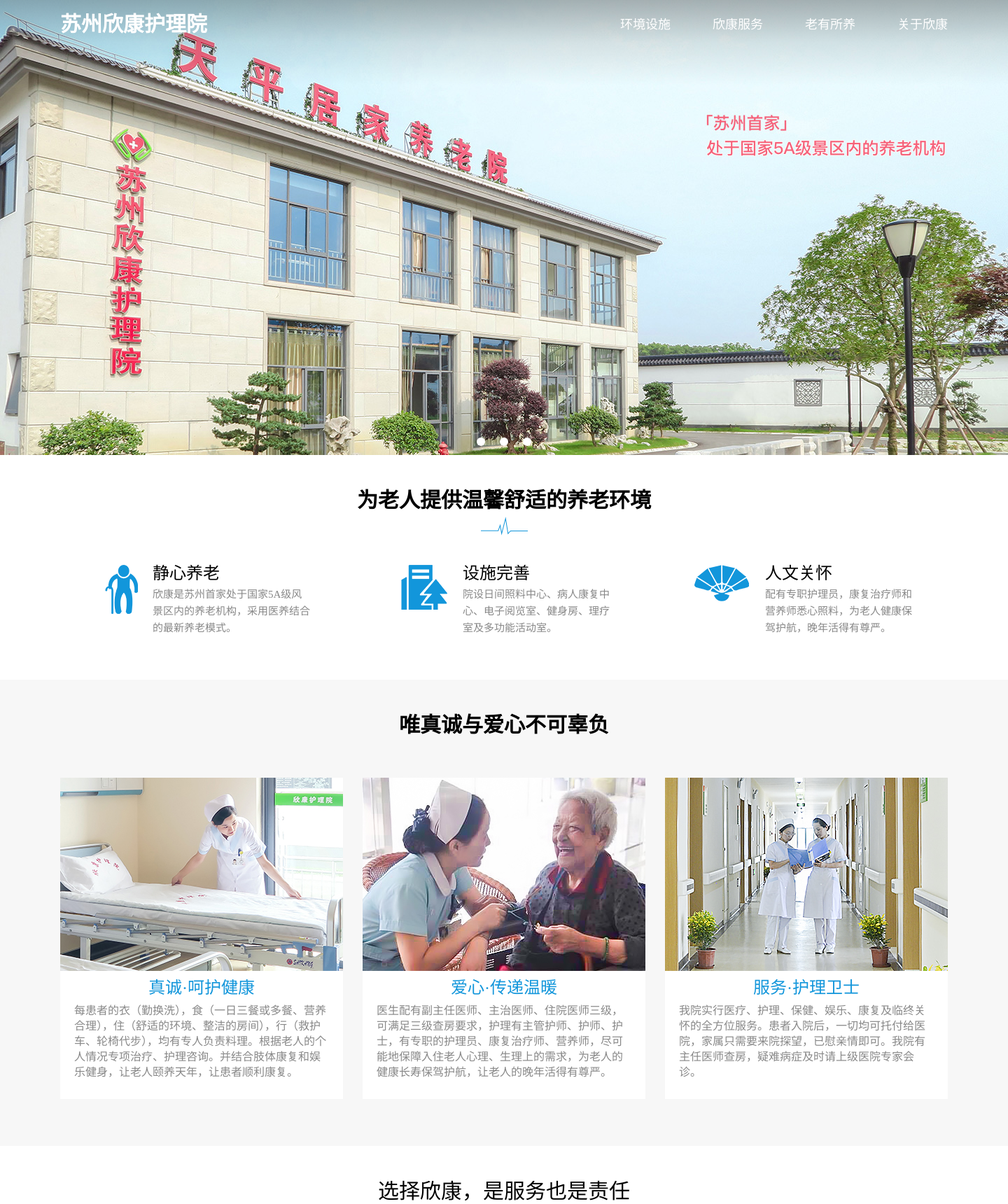
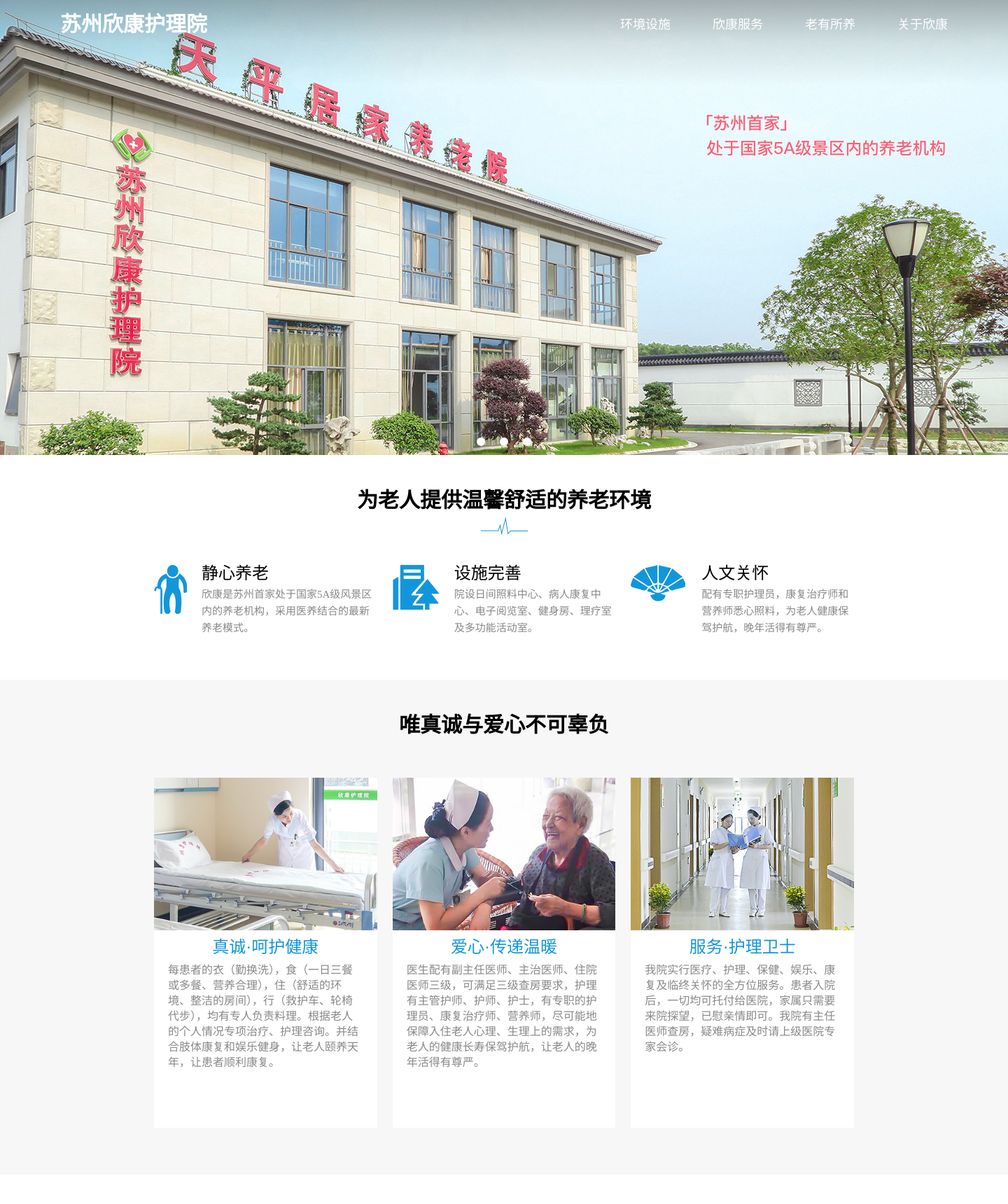
Before and after one commit to Zoombin/XinKang-Web, a PHP site: page / in a window 1440 px wide. Shown: the top 1720 px of the page at 70% size. Run offline with PHP 8.4, Linux system fonts and the light colour scheme.

Commit message:
compress jpg image,change layout particularly the width

```diff
--- a/css/main.css
+++ b/css/main.css
@@ -1,8 +1,7 @@
-/*重置样式*/
+/*标签重置样式*/
 a {
   display: inline-block;
   text-decoration: none;
-  /*color: #fff;*/
 }
 
 a:hover {
@@ -11,7 +10,7 @@ a:hover {
 
 body {
   line-height: 1;
-  background-color: #888888;
+  background-color: #fff;
   padding: 0;
   margin: 0;
 }
@@ -26,6 +25,10 @@ img {
   vertical-align: middle;
 }
 
+/*标签重置end*/
+
+
+/*常用样式*/
 .ftsize_zero {
   font-size: 0;
 }
@@ -62,7 +65,6 @@ img {
   font-weight: bold;
 }
 
-
 .bg_fff {
   background-color: #fff;
 }
@@ -75,43 +77,41 @@ img {
   padding-top: 50px;
 }
 
-.wrap {
-  width: 1440px;
+/*常用样式end*/
+
+
+.container {
+  /*padding: 0 86px;*/
+  width: 1000px;
   margin: 0 auto;
 }
 
-.container {
-  /*padding: 0 86px;*/
-  padding-left: 86px;
-  padding-right: 86px;
-}
-
 /*轮播图与头部导航*/
-.header {
+.header-wrap {
   position: absolute;
   left: 0;
   top: 0;
   width: 100%;
   color: #fff;
   height: 122px;
-  /*background: url(../img/blur.png) left top no-repeat;*/
-  /*background-size: contain;*/
   background-image: -webkit-linear-gradient(rgba(0,0,0,0.3),rgba(0,0,0,0.1) 50%, rgba(0,0,0,0) 100%);
   background-image: linear-gradient(rgba(0,0,0,0.3),rgba(0,0,0,0.1) 50%, rgba(0,0,0,0) 100%);
 }
 
-.header .container {
+.header{
   padding-top: 20px;
+  width: 100%;
 }
 
 .header .name {
   display: inline-block;
+  margin-left: 86px;
   font-size: 30px;
-  /*font-weight: bold;*/
 }
 
 .nav {
   float: right;
+  margin-right: 86px;
   font-size: 0;
 }
 
@@ -132,15 +132,21 @@ img {
 
 .carousel {
   position: relative;
+  width: 100%;
+  min-width: 1000px;
   overflow: hidden;
 }
 
 .carousel-imgs-wrap {
+  /*根据图片数量而定*/
   width: 300%;
 }
 
 .carousel-img {
   float: left;
+  /*根据图片数量而定*/
+  width: 33.333333333333333333333%;
+  max-width: 100%;
 }
 
 .carousel-circles-wrap {
@@ -172,15 +178,11 @@ img {
 
 /*养老环境*/
 .environment {
-  /*padding-top: 50px;*/
   padding-bottom: 62px;
-  /*background-color: #fff;*/
 }
 
 .title {
   font-size: 30px;
-  /*color: #000;*/
-  /*font-weight: bold;*/
 }
 
 .title-img {
@@ -198,15 +200,15 @@ img {
 .item-wrap {
   display: inline-block;
   vertical-align: top;
-  width: 404px;
+  width: 318.6666666666666666px;
 }
 
 .item-wrap + .item-wrap {
-  margin-left: 28px;
+  margin-left: 22px;
 }
 
 .item {
-  padding-right: 47px;
+  /*padding-right: 47px;*/
 }
 
 .item .title {
@@ -221,20 +223,20 @@ img {
 }
 
 .jingxin {
-  padding-left: 132px;
-  background: url(../img/jingxin.png) 64px top no-repeat;
+  padding-left: 68px;
+  background: url(../img/jingxin.png) left top no-repeat;
   background-size: 47px 70px;
 }
 
 .sheshi {
-  padding-left: 143px;
-  background: url(../img/sheshi.png) 55px top no-repeat;
+  padding-left: 88px;
+  background: url(../img/sheshi.png) left top no-repeat;
   background-size: 66px 64px;
 }
 
 .renwen {
-  padding-left: 143px;
-  background: url(../img/renwen.png) 42px top no-repeat;
+  padding-left: 101px;
+  background: url(../img/renwen.png) left top no-repeat;
   background-size: 78px 52px;
 }
 
@@ -242,15 +244,8 @@ img {
 /*唯真诚与爱心不可辜负*/
 
 /*重置*/
-.feature {
-  /*padding-top: 50px;*/
-  padding-bottom: 67px;
-  /*background-color: #f7f7f7;*/
-}
-
 .feature .item-wrap {
-  height: 459px;
-  /*background-color: #fff;*/
+  height: 500px;
 }
 
 .feature .list {
@@ -262,10 +257,6 @@ img {
   padding: 12px 20px 0 20px;
 }
 
-.feature .item .title {
-  /*color: #1296db;*/
-}
-
 .feature .item .desc {
   margin-top: 10px;
   font-size: 16px;
@@ -273,10 +264,12 @@ img {
 }
 /*重置 end*/
 
+.feature {
+  padding-bottom: 67px;
+}
 
 .feature-img {
   width: 100%;
-  height: 276px;
 }
 
 
@@ -291,15 +284,12 @@ img {
 /*重置end*/
 
 .service {
-  /*padding-top: 50px;*/
-  /*height: 574px;*/
-  /*background-color: #fff;*/
+  padding-bottom: 107px;
 }
 
 .service-img-wrap {
   position: relative;
   margin-top: 54px;
-  padding-bottom: 107px;
 }
 
 .service-img {
@@ -318,30 +308,27 @@ img {
   margin-top: 9px;
   line-height: 19px;
   font-size: 16px;
-  /*color: #888888;*/
 }
 
 .zongzhi {
   top: 20px;
-  left: 230px;
+  left: 100px;
 }
 
 .fanwei {
   top: 115px;
-  right: 130px;
+  right: 0px;
 }
 
 .duixiang {
   top: 335px;
-  left: 434px;
+  left: 304px;
 }
 
 /*环境设施*/
 
 .facility {
-  /*padding-top: 50px;*/
   padding-bottom: 65px;
-  /*background-color: #f7f7f7;*/
 }
 
 .facility .title {
@@ -359,17 +346,15 @@ img {
 .col-item {
   position: relative;
   display: inline-block;
-
+  width: 238px;
 }
 
 .col-item + .col-item {
-  margin-left: 26.66666666666666666px;
+  margin-left: 16px;
 }
 
 .col-img {
-  /*vertical-align: middle;*/
-  width: 297px;
-  height: 198px;
+  width: 100%;
 }
 
 .col-text {
@@ -386,8 +371,6 @@ img {
 
 /*关于欣康*/
 .about {
-  /*padding-top: 50px;*/
-  /*background-color: #fff;*/
   border-bottom: 4px solid #1296db;
 }
 
@@ -396,20 +379,17 @@ img {
 }
 
 .about .desc {
-  /*text-indent: 36px;*/
   font-size: 18px;
   line-height: 30px;
-  /*color: #888888;*/
 }
 
 .about .desc + .desc {
   margin-top: 10px;
 }
 
-
 .contact-wrap {
   position: relative;
-  padding-left: 125px;
+  padding-left: 70px;
   padding-bottom: 48px;
 }
 
@@ -421,7 +401,7 @@ img {
 
 .position {
   position: absolute;
-  left: 722px;
+  left: 652px;
   top: 20px;
   padding-left: 55px;
   background: url(../img/position.png) left top no-repeat;
@@ -430,7 +410,7 @@ img {
 
 .tel {
   position: absolute;
-  left: 722px;
+  left: 652px;
   top: 195px;
   padding-left: 74px;
   background: url(../img/tel.png) left 8px no-repeat;
@@ -463,8 +443,6 @@ img {
 }
 
 .msg-wrap .msg-item:first-child {
-  /*color: red;*/
-  /*padding-left: 26px;*/
   padding: 1.5px 0 1.5px 26px;
   background: url(../img/visit.png) left top no-repeat;
   background-size: 21px 21px;
--- a/index.html
+++ b/index.html
@@ -7,16 +7,16 @@
     <link href="./css/main.css" rel="stylesheet">
   </head>
   <body>
-    <div class="wrap">
+
     <div class="carousel">
+      <div class="header-wrap">
         <div class="header">
-          <div class="container">
           <div class="name textbold">苏州欣康护理院</div>
           <ul class="nav">
-              <li><a href="">环境设施</a></li>
-              <li><a href="">欣康服务</a></li>
-              <li><a href="">老有所养</a></li>
-              <li><a href="">关于欣康</a></li>
+            <li><a href="#facility">环境设施</a></li>
+            <li><a href="#">欣康服务</a></li>
+            <li><a href="#">老有所养</a></li>
+            <li><a href="#">关于欣康</a></li>
           </ul>
         </div>
       </div>
@@ -33,7 +33,9 @@
     </div>
 
 
-      <div class="container environment text-center padding-top-50 bg_fff">
+    <!--<div class="wrap">-->
+    <div class="environment bg_fff padding-top-50">
+      <div class="container  text-center ">
         <div class="title text-center color_000 textbold">为老人提供温馨舒适的养老环境</div>
         <img class="title-img" src="./img/envir.png" alt="温馨的养老环境">
         <div class="list text-left">
@@ -57,9 +59,10 @@
           </div>
         </div>
       </div>
+    </div>
 
-
-      <div class="container feature padding-top-50 bg_f7f7f7">
+    <div class="feature padding-top-50 bg_f7f7f7">
+      <div class="container">
         <div class="title text-center color_000 textbold">唯真诚与爱心不可辜负</div>
         <div class="list">
           <div class="item-wrap bg_fff">
@@ -91,8 +94,10 @@
           </div>
         </div>
       </div>
+    </div>
 
-      <div class="container service text-center bg_fff padding-top-50">
+    <div class="service bg_fff padding-top-50">
+      <div class="container text-center">
         <div class="title text-center">选择欣康，是服务也是责任</div>
         <img class="title-img" src="./img/heart.png" alt="选择欣康，是服务也是责任">
         <div class="service-img-wrap text-center">
@@ -111,8 +116,10 @@
           </div>
         </div>
       </div>
+    </div>
 
-      <div class="container facility padding-top-50 bg_f7f7f7">
+    <div id="facility" class="facility padding-top-50 bg_f7f7f7">
+      <div  class="container">
         <div class="title text-center">环境设施</div>
         <div class="row">
           <div class="col-item">
@@ -151,8 +158,10 @@
           </div>
         </div>
       </div>
+    </div>
 
-      <div class="container about padding-top-50 bg_fff">
+    <div class="about padding-top-50 bg_fff">
+      <div class="container">
         <div class="title text-center">关于欣康</div>
         <div class="desc-wrap">
           <div class="desc color_888">
@@ -186,8 +195,10 @@
           </div>
         </div>
       </div>
+    </div>
 
-      <div class="container footer bg_f7f7f7">
+    <div class="footer bg_f7f7f7">
+      <div class="container">
         <div class="text-center ftsize_zero"><a class="copyright color_1296db" href="#">Copyright © 2016.苏州欣康护理院 All Rights Reserved.</a></div>
         <div class="text-center ftsize_zero">
           <div class="msg-wrap ftsize_zero">
@@ -197,5 +208,6 @@
         </div>
       </div>
     </div>
+    <!--</div>-->
   </body>
 </html>
```
Also changed, not shown: img/carousel-1.jpg, img/carousel-2.jpg, img/carousel-3.jpg, img/feature-1.jpg, img/feature-2.jpg, img/feature-3.jpg, img/list-1.jpg, img/list-2.jpg, img/list-3.jpg, img/list-4.jpg, img/list-5.jpg, img/list-6.jpg, img/list-7.jpg, img/list-8.jpg. Lines whose indentation alone changed are shown as unchanged.
